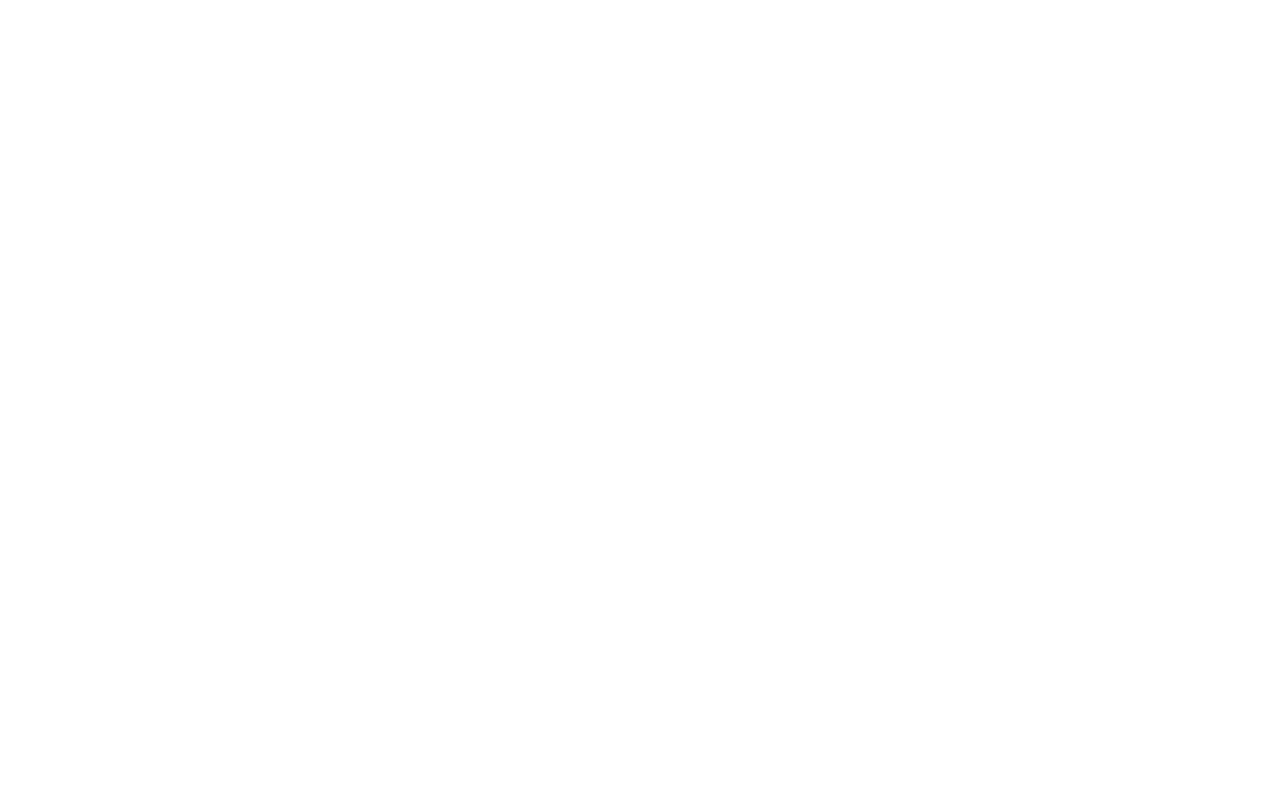
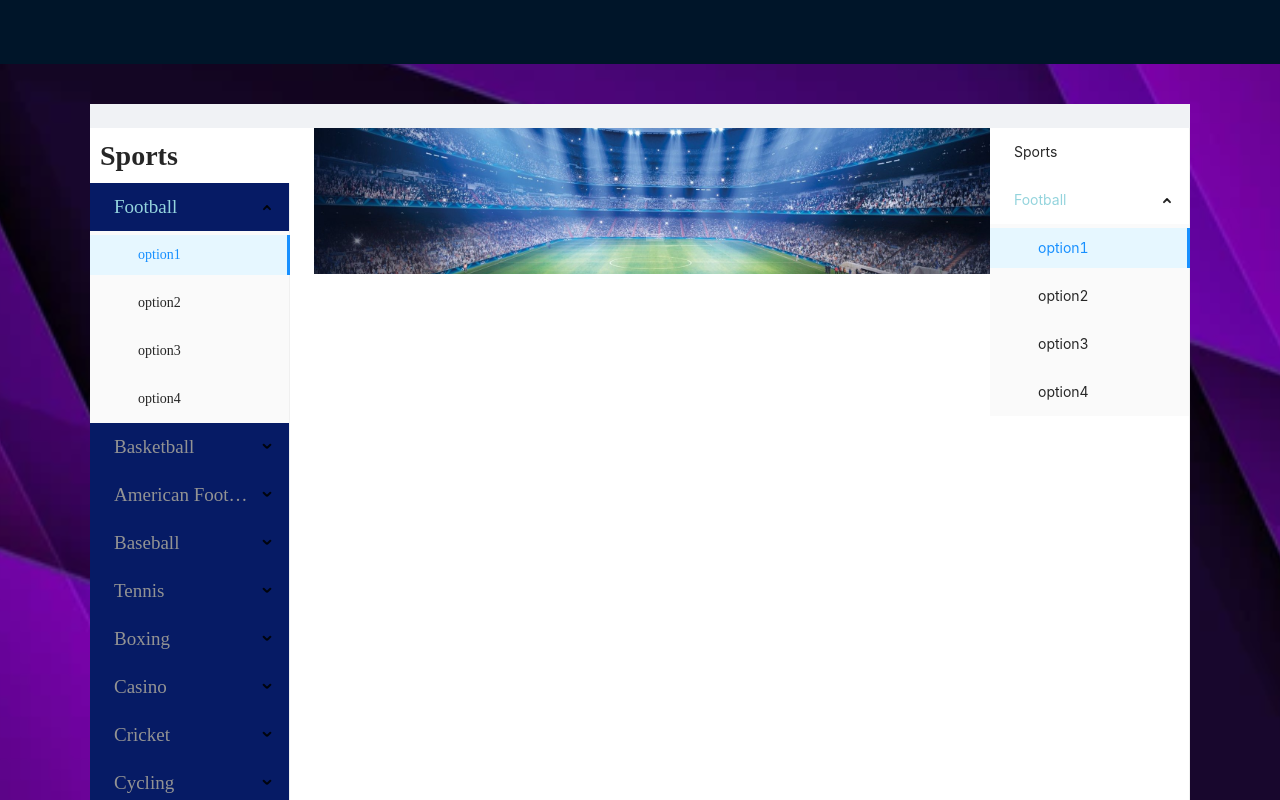
Before and after one commit to Tech-sis/2409-predictions, a React (Create React App) app: page /country in a window 1280 px wide. Before the commit this address had no page. Built offline with nearby package versions, Linux system fonts and the light colour scheme.

Commit message:
Fix styling issues

```diff
--- a/src/App.js
+++ b/src/App.js
@@ -11,6 +11,7 @@ import RegistrationPage from './pages/RegistrationPage'
 import Fixture from './pages/fixturehome'
 import Sports from './pages/sports'
 import Countries from "./pages/Countries";
+import MajorCountry from './pages/MajorCountry'
 function App() {
   return (
     <Router>
@@ -21,6 +22,7 @@ function App() {
         <Route path="/fixture" element={<Fixture />} />
         <Route path="/sports" element={<Sports />} />
         <Route path="/countries" element={<Countries />} />
+        <Route path="/country" element={<MajorCountry />} />
       </Routes>
     </Router>
   )
--- a/src/index.css
+++ b/src/index.css
@@ -14,6 +14,21 @@
 .ant-tabs-tab.ant-tabs-tab-active .ant-tabs-tab-btn {
     color: #2B2B2B;
     font-size: 24px;
+}
+.ant-menu-light .ant-menu-item:hover,
+.ant-menu-light .ant-menu-item-active,
+.ant-menu-light .ant-menu:not(.ant-menu-inline) .ant-menu-submenu-open,
+.ant-menu-light .ant-menu-submenu-active,
+.ant-menu-light .ant-menu-submenu-title:hover {
+    color: #94D4DD;
+}
+.ant-menu-submenu-selected {
+    color: #94D4DD;
+}
+.ant-input-group>.ant-input-affix-wrapper:not(:last-child) .ant-input {
+    border-top-right-radius: 0;
+    border-bottom-right-radius: 0;
+    text-indent: 10px;
 }
 
 
--- a/src/pages/Countries.jsx
+++ b/src/pages/Countries.jsx
@@ -8,7 +8,7 @@ import InfiniteScroll from 'react-infinite-scroll-component'
 const Countries = () => {
   const { Search } = Input;
   const onSearch = value => console.log(value);
-
+  const [searchTerm, setSearchTerm] = useState('')
   const [loading, setLoading] = useState(false)
   const [data, setData] = useState([])
 
@@ -34,6 +34,10 @@ const Countries = () => {
     loadMoreData()
   }, [])
 
+  const handleChange = (e) => {
+    setSearchTerm(e.target.value)
+  }
+
   return (
     <div className={styles.container}>
       <div id="scrollableDiv" className={styles.scrollableDiv}>
@@ -48,7 +52,7 @@ const Countries = () => {
           <List
           header={
             <div>
-              <Search placeholder="input search loading default" loading onSearch={onSearch} />
+               <Search prefix={<SearchOutlined />} placeholder="Country" enterButton="" onChange={handleChange} />
             </div>
           }
             dataSource={data}
@@ -56,9 +60,8 @@ const Countries = () => {
             renderItem={(item) => (
               <List.Item key={item.id}>
                 <List.Item.Meta
-                  avatar={<Avatar src={item.picture.large} />}
-                  title={<a href="https://ant.design">{item.name.last}</a>}
-                  // description={item.email}
+                  avatar={<Avatar src={item.picture.large} shape="square" size="large" />}
+                  title={<a href="/country">{item.name.last}</a>}
                 />
               </List.Item>
             )}
--- /dev/null
+++ b/src/pages/MajorCountry.js
@@ -0,0 +1,133 @@
+import { Layout, Menu } from 'antd'
+import styles from '../styles/countries.module.css'
+import stadium from '../assets/stadium.svg'
+
+const { SubMenu } = Menu
+const { Header, Content, Footer, Sider } = Layout
+
+const MajorCountry = () => {
+  return (
+    <Layout className={styles.layout}>
+      <Header className="header">
+        {/* <div className="logo" />
+        <Menu theme="dark" mode="horizontal" defaultSelectedKeys={['2']}>
+          <Menu.Item key="1">nav 1</Menu.Item>
+          <Menu.Item key="2">nav 2</Menu.Item>
+          <Menu.Item key="3">nav 3</Menu.Item>
+        </Menu> */}
+      </Header>
+      <Content style={{ padding: '0 50px', margin: '40px' }}>
+        <Layout
+          className="site-layout-background"
+          style={{ padding: '24px 0' }}
+        >
+          <Sider className="site-layout-background" width={200}>
+            <div>
+              <p className={styles.siderP}>Sports</p>
+              <Menu
+                mode="inline"
+                defaultSelectedKeys={['1']}
+                defaultOpenKeys={['sub1']}
+                style={{ height: '100%', fontSize: '19px', fontFamily: 'Merriweather' }}
+                className={styles.siderHead}
+              >
+                <SubMenu key="sub1" title="Football">
+                  <Menu.Item key="1">option1</Menu.Item>
+                  <Menu.Item key="2">option2</Menu.Item>
+                  <Menu.Item key="3">option3</Menu.Item>
+                  <Menu.Item key="4">option4</Menu.Item>
+                </SubMenu>
+                <SubMenu key="sub2" title="Basketball">
+                  <Menu.Item key="5">option5</Menu.Item>
+                  <Menu.Item key="6">option6</Menu.Item>
+                  <Menu.Item key="7">option7</Menu.Item>
+                  <Menu.Item key="8">option8</Menu.Item>
+                </SubMenu>
+                <SubMenu key="sub3" title="American Football">
+                  <Menu.Item key="9">option9</Menu.Item>
+                  <Menu.Item key="10">option10</Menu.Item>
+                  <Menu.Item key="11">option11</Menu.Item>
+                  <Menu.Item key="12">option12</Menu.Item>
+                </SubMenu>
+                <SubMenu key="sub4" title="Baseball">
+                  <Menu.Item key="9">option9</Menu.Item>
+                  <Menu.Item key="10">option10</Menu.Item>
+                  <Menu.Item key="11">option11</Menu.Item>
+                  <Menu.Item key="12">option12</Menu.Item>
+                </SubMenu>
+                <SubMenu key="sub5" title="Tennis">
+                  <Menu.Item key="9">option9</Menu.Item>
+                  <Menu.Item key="10">option10</Menu.Item>
+                  <Menu.Item key="11">option11</Menu.Item>
+                  <Menu.Item key="12">option12</Menu.Item>
+                </SubMenu>
+                <SubMenu key="sub6" title="Boxing">
+                  <Menu.Item key="9">option9</Menu.Item>
+                  <Menu.Item key="10">option10</Menu.Item>
+                  <Menu.Item key="11">option11</Menu.Item>
+                  <Menu.Item key="12">option12</Menu.Item>
+                </SubMenu>
+                <SubMenu key="sub7" title="Casino">
+                  <Menu.Item key="9">option9</Menu.Item>
+                  <Menu.Item key="10">option10</Menu.Item>
+                  <Menu.Item key="11">option11</Menu.Item>
+                  <Menu.Item key="12">option12</Menu.Item>
+                </SubMenu>
+                <SubMenu key="sub8" title="Cricket">
+                  <Menu.Item key="9">option9</Menu.Item>
+                  <Menu.Item key="10">option10</Menu.Item>
+                  <Menu.Item key="11">option11</Menu.Item>
+                  <Menu.Item key="12">option12</Menu.Item>
+                </SubMenu>
+                <SubMenu key="sub9" title="Cycling">
+                  <Menu.Item key="9">option9</Menu.Item>
+                  <Menu.Item key="10">option10</Menu.Item>
+                  <Menu.Item key="11">option11</Menu.Item>
+                  <Menu.Item key="12">option12</Menu.Item>
+                </SubMenu>
+                <SubMenu key="sub10" title="Darts">
+                  <Menu.Item key="9">option9</Menu.Item>
+                  <Menu.Item key="10">option10</Menu.Item>
+                  <Menu.Item key="11">option11</Menu.Item>
+                  <Menu.Item key="12">option12</Menu.Item>
+                </SubMenu>
+              </Menu>
+            </div>
+          </Sider>
+          <Content
+            style={{
+              padding: '0 24px',
+              minHeight: 280,
+              backgroundColor: 'white',
+            }}
+          >
+            <div>
+                <img src={stadium} alt="flag" className={styles.flag}/>
+            </div>
+          </Content>
+          <Sider>
+            <Menu
+              mode="inline"
+              defaultSelectedKeys={['1']}
+              defaultOpenKeys={['sub1']}
+              style={{ height: '100%' }}
+              title="Major Countries"
+            >
+              {/* Sports */}
+              {/* <div>Sports</div> */}
+              <Menu.Item>Sports</Menu.Item>
+              <SubMenu key="sub1" title="Football">
+                <Menu.Item key="1">option1</Menu.Item>
+                <Menu.Item key="2">option2</Menu.Item>
+                <Menu.Item key="3">option3</Menu.Item>
+                <Menu.Item key="4">option4</Menu.Item>
+              </SubMenu>
+            </Menu>
+          </Sider>
+        </Layout>
+      </Content>
+    </Layout>
+  )
+}
+
+export default MajorCountry
--- a/src/pages/sports.js
+++ b/src/pages/sports.js
@@ -43,7 +43,7 @@ const Sports = () => {
       <div className={styles.container}>
         <Card
           style={{
-            backgroundColor: 'black',
+            backgroundColor: '#001E8B',
             margin: '70px 132px',
             padding: '25px',
             width: '80%',
--- a/src/styles/countries.module.css
+++ b/src/styles/countries.module.css
@@ -4,13 +4,39 @@
        width: 100%;
        height: 100%;
     background: url("../assets/background.svg") no-repeat center center;
+
+}
+.layout{
+     position: fixed;
+     /* top: 62px; */
+     width: 100%;
+     height: 100%;
+    background-image: url('../assets/background.svg') !important;
+      overflow-y: scroll;
+}
+.site-layout-background {
+    overflow-y: scroll;
+}
+.siderHead{
+    background-color: #061B65 !important;
+    color: #939393 !important;
+}
+.siderP{
+    background-color: white !important;
+    padding: 10px;
+    margin-bottom: 0;
+    font-family: Merriweather;
+    font-style: normal;
+    font-weight: bold;
+    font-size: 28px;
+    line-height: 35px;
 }
 .scrollableDiv{
        height: 540px;
        width: 880px;
     margin: 100px auto;
     overflow: auto;
-    padding: 0 16px;
+    padding: 0 40px;
     border: 1px solid rgba(140, 140, 140, 0.35);
     background-color: white;
 }
```
Also changed, not shown: src/assets/stadium.svg (added).
